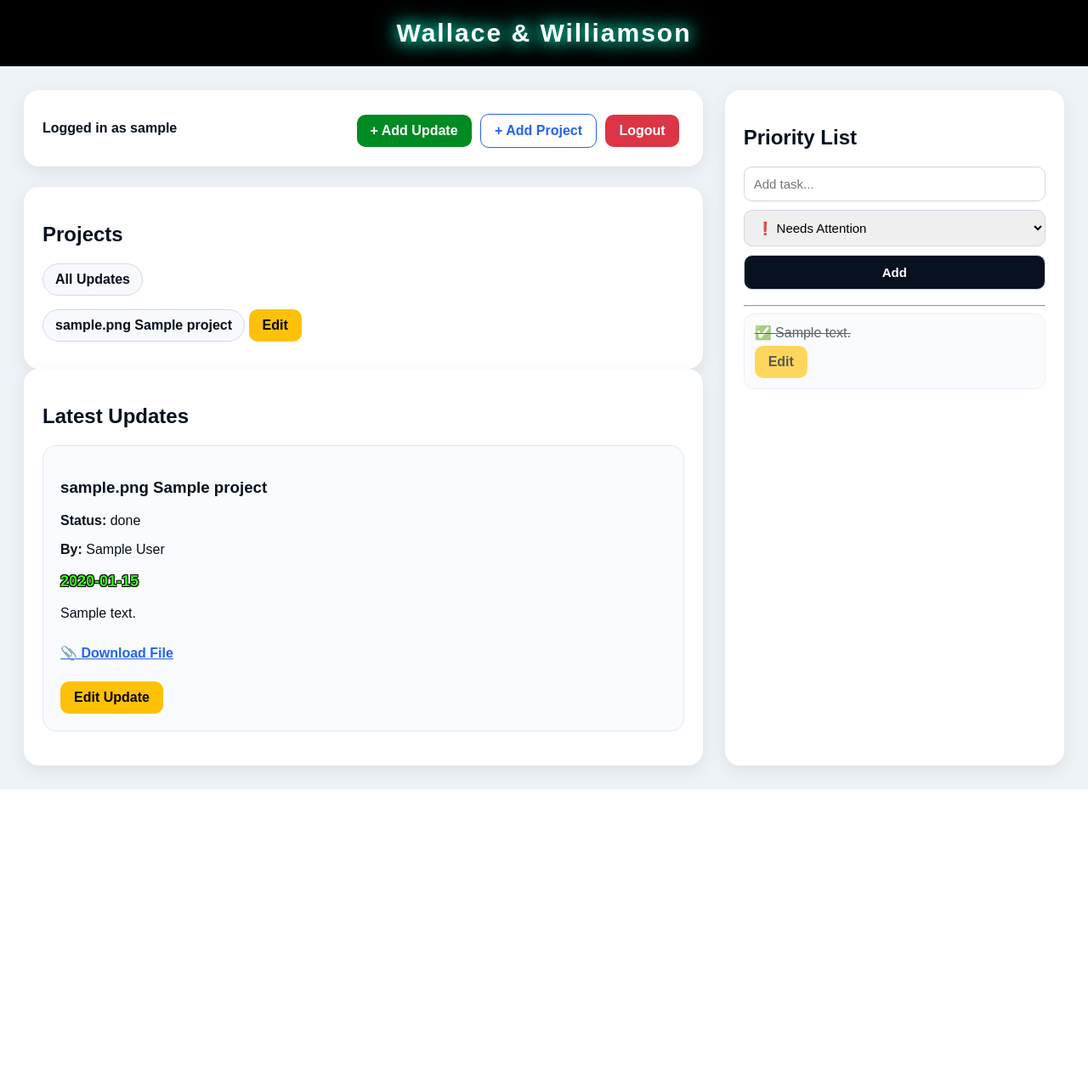
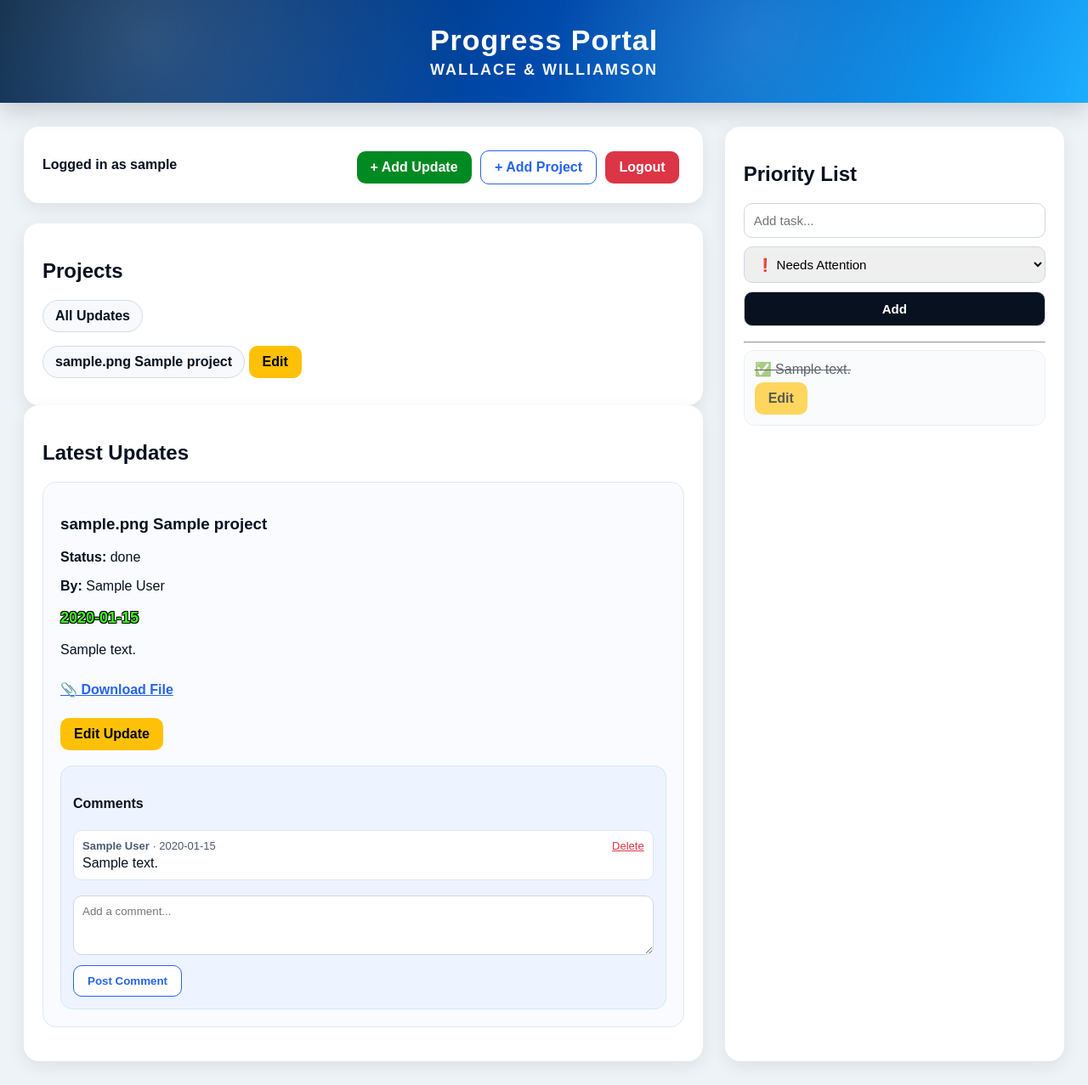
Before and after one commit to williamtpatrick52-creator/partner-progress-app, a Flask app: page /dashboard in a window 1280 px wide. Shown: the whole page at 85% size. Before the commit the page ends 929 px from the top, so only its background shows below. Run offline with Flask 3, Linux system fonts and the light colour scheme; the visitor is signed in with stand-in values (Sample User, id 1); tables that the repository leaves empty hold one stand-in row (values such as "Sample post").

Commit message:
add update comments and new banner

```diff
--- a/app.py
+++ b/app.py
@@ -52,6 +52,16 @@ class UpdateFile(db.Model):
     update_id = db.Column(db.Integer, nullable=False)
     file_url = db.Column(db.Text)
     file_type = db.Column(db.String(50))
+
+
+class UpdateComment(db.Model):
+    __tablename__ = "update_comments"
+
+    id = db.Column(db.Integer, primary_key=True)
+    update_id = db.Column(db.Integer, nullable=False)
+    author = db.Column(db.String(100))
+    comment = db.Column(db.Text, nullable=False)
+    created_at = db.Column(db.String(100))
 
 
 class Task(db.Model):
@@ -133,6 +143,7 @@ def dashboard():
     for update in updates:
         project = Project.query.get(update.project_id)
         files = UpdateFile.query.filter_by(update_id=update.id).all()
+        comments = UpdateComment.query.filter_by(update_id=update.id).order_by(UpdateComment.id.asc()).all()
 
         latest_updates.append({
             "id": update.id,
@@ -142,7 +153,8 @@ def dashboard():
             "author": update.author,
             "note": update.note,
             "created_at": update.created_at,
-            "files": files
+            "files": files,
+            "comments": comments
         })
 
     tasks = Task.query.all()
@@ -195,7 +207,7 @@ def edit_project(id):
     return render_template("edit_project.html", project=project)
 
 
-@app.route("/delete-project/<int:id>", methods=["POST", "GET"])
+@app.route("/delete-project/<int:id>", methods=["GET", "POST"])
 def delete_project(id):
     if not login_required():
         return redirect("/")
@@ -204,6 +216,7 @@ def delete_project(id):
 
     for update in updates:
         UpdateFile.query.filter_by(update_id=update.id).delete()
+        UpdateComment.query.filter_by(update_id=update.id).delete()
         db.session.delete(update)
 
     Project.query.filter_by(id=id).delete()
@@ -278,8 +291,41 @@ def delete_update(id):
         return redirect("/")
 
     UpdateFile.query.filter_by(update_id=id).delete()
+    UpdateComment.query.filter_by(update_id=id).delete()
     Update.query.filter_by(id=id).delete()
 
+    db.session.commit()
+
+    return redirect("/dashboard")
+
+
+@app.route("/add-comment/<int:update_id>", methods=["POST"])
+def add_comment(update_id):
+    if not login_required():
+        return redirect("/")
+
+    comment_text = request.form.get("comment", "").strip()
+
+    if comment_text:
+        comment = UpdateComment(
+            update_id=update_id,
+            author=session["username"],
+            comment=comment_text,
+            created_at=datetime.now().strftime("%Y-%m-%d %I:%M %p")
+        )
+
+        db.session.add(comment)
+        db.session.commit()
+
+    return redirect("/dashboard")
+
+
+@app.route("/delete-comment/<int:id>", methods=["GET", "POST"])
+def delete_comment(id):
+    if not login_required():
+        return redirect("/")
+
+    UpdateComment.query.filter_by(id=id).delete()
     db.session.commit()
 
     return redirect("/dashboard")
--- a/templates/dashboard.html
+++ b/templates/dashboard.html
@@ -1,35 +1,239 @@
 <!DOCTYPE html>
 <html>
 <head>
-    <title>Wallace & Williamson Dashboard</title>
+    <title>Wallace & Williamson Progress Portal</title>
     <style>
-        body { margin: 0; font-family: Arial, sans-serif; background: #eef3f8; color: #07111f; }
-        .banner { background: #000; color: #fff; padding: 22px; text-align: center; font-size: 30px; font-weight: bold; letter-spacing: 2px; animation: glow 2s infinite alternate; }
-        @keyframes glow { from { text-shadow: 0 0 5px #fff; } to { text-shadow: 0 0 18px #00ffcc, 0 0 30px #00ffcc; } }
-        .page { display: grid; grid-template-columns: 2fr 1fr; gap: 26px; padding: 28px; }
-        .top-card, .card, .sidebar { background: white; border-radius: 18px; padding: 22px; box-shadow: 0 6px 20px rgba(0,0,0,0.08); }
-        .top-card { display: flex; justify-content: space-between; align-items: center; margin-bottom: 24px; }
-        .btn { display: inline-block; padding: 10px 16px; border-radius: 10px; text-decoration: none; font-weight: bold; margin: 6px 6px 0 0; border: none; cursor: pointer; }
+        body {
+            margin: 0;
+            font-family: Arial, sans-serif;
+            background: #eef3f8;
+            color: #07111f;
+        }
+
+        .banner {
+            position: relative;
+            overflow: hidden;
+            background: linear-gradient(120deg, #001f3f, #004aad, #00a3ff);
+            color: #fff;
+            padding: 28px 24px;
+            text-align: center;
+            box-shadow: 0 8px 28px rgba(0,0,0,0.18);
+        }
+
+        .banner::before {
+            content: "";
+            position: absolute;
+            top: -50%;
+            left: -20%;
+            width: 140%;
+            height: 200%;
+            background:
+                radial-gradient(circle at 20% 50%, rgba(255,255,255,0.18), transparent 26%),
+                radial-gradient(circle at 60% 40%, rgba(255,255,255,0.12), transparent 22%),
+                radial-gradient(circle at 90% 60%, rgba(255,255,255,0.16), transparent 28%);
+            animation: waveMove 6s ease-in-out infinite alternate;
+        }
+
+        @keyframes waveMove {
+            from { transform: translateX(-4%) rotate(-2deg); }
+            to { transform: translateX(4%) rotate(2deg); }
+        }
+
+        .banner-content {
+            position: relative;
+            z-index: 2;
+        }
+
+        .portal-title {
+            font-size: 34px;
+            font-weight: 900;
+            letter-spacing: 1px;
+            margin-bottom: 5px;
+        }
+
+        .business-title {
+            font-size: 18px;
+            font-weight: bold;
+            opacity: 0.95;
+            letter-spacing: 2px;
+            text-transform: uppercase;
+        }
+
+        .page {
+            display: grid;
+            grid-template-columns: 2fr 1fr;
+            gap: 26px;
+            padding: 28px;
+        }
+
+        .top-card, .card, .sidebar {
+            background: white;
+            border-radius: 18px;
+            padding: 22px;
+            box-shadow: 0 6px 20px rgba(0,0,0,0.08);
+        }
+
+        .top-card {
+            display: flex;
+            justify-content: space-between;
+            align-items: center;
+            margin-bottom: 24px;
+        }
+
+        .btn {
+            display: inline-block;
+            padding: 10px 16px;
+            border-radius: 10px;
+            text-decoration: none;
+            font-weight: bold;
+            margin: 6px 6px 0 0;
+            border: none;
+            cursor: pointer;
+        }
+
         .btn-green { background: #008a22; color: white; }
         .btn-blue { border: 1px solid #2563eb; color: #2563eb; background: white; }
         .btn-red { background: #dc3545; color: white; }
         .btn-yellow { background: #ffc107; color: black; }
+        .btn-dark { background: #07111f; color: white; }
+
         .project-row { margin: 10px 0; }
-        .project-pill { display: inline-block; padding: 9px 14px; border-radius: 999px; background: #f7f9fc; border: 1px solid #d4dbe6; text-decoration: none; color: #07111f; font-weight: bold; }
-        .update-card { background: #f9fbff; border-radius: 16px; padding: 20px; margin-bottom: 18px; border: 1px solid #e1e7f0; }
-        .timestamp { color: #39ff14; text-shadow: -1px -1px 0 #000, 1px -1px 0 #000, -1px 1px 0 #000, 1px 1px 0 #000; font-weight: bold; font-size: 18px; }
-        .file-preview img, .file-preview video { max-width: 320px; width: 100%; border-radius: 12px; margin-top: 14px; display: block; }
-        .file-preview a { display: inline-block; margin-top: 12px; color: #2563eb; font-weight: bold; }
-        .task-form input, .task-form select, .task-form button { width: 100%; padding: 11px; margin-bottom: 10px; border-radius: 10px; border: 1px solid #cfd7e3; box-sizing: border-box; font-size: 15px; }
-        .task-form button { background: #07111f; color: white; font-weight: bold; cursor: pointer; }
-        .task-item { padding: 12px; background: #f7f9fc; border-radius: 12px; margin-bottom: 10px; border: 1px solid #e1e7f0; }
-        .done { text-decoration: line-through; opacity: 0.65; }
-        @media (max-width: 900px) { .page { grid-template-columns: 1fr; } .top-card { display: block; } }
+
+        .project-pill {
+            display: inline-block;
+            padding: 9px 14px;
+            border-radius: 999px;
+            background: #f7f9fc;
+            border: 1px solid #d4dbe6;
+            text-decoration: none;
+            color: #07111f;
+            font-weight: bold;
+        }
+
+        .update-card {
+            background: #f9fbff;
+            border-radius: 16px;
+            padding: 20px;
+            margin-bottom: 18px;
+            border: 1px solid #e1e7f0;
+        }
+
+        .timestamp {
+            color: #39ff14;
+            text-shadow:
+                -1px -1px 0 #000,
+                 1px -1px 0 #000,
+                -1px  1px 0 #000,
+                 1px  1px 0 #000;
+            font-weight: bold;
+            font-size: 18px;
+        }
+
+        .file-preview img,
+        .file-preview video {
+            max-width: 320px;
+            width: 100%;
+            border-radius: 12px;
+            margin-top: 14px;
+            display: block;
+        }
+
+        .file-preview a {
+            display: inline-block;
+            margin-top: 12px;
+            color: #2563eb;
+            font-weight: bold;
+        }
+
+        .comments {
+            margin-top: 18px;
+            padding: 14px;
+            background: #eef4ff;
+            border-radius: 14px;
+            border: 1px solid #d7e4fb;
+        }
+
+        .comment {
+            background: white;
+            border-radius: 10px;
+            padding: 10px;
+            margin-bottom: 10px;
+            border: 1px solid #dde6f2;
+        }
+
+        .comment-meta {
+            font-size: 13px;
+            color: #4b5b73;
+            margin-bottom: 4px;
+        }
+
+        .comment-form textarea {
+            width: 100%;
+            min-height: 70px;
+            padding: 10px;
+            border-radius: 10px;
+            border: 1px solid #cfd7e3;
+            box-sizing: border-box;
+            margin-top: 8px;
+            font-family: Arial, sans-serif;
+        }
+
+        .comment-form button {
+            margin-top: 8px;
+        }
+
+        .task-form input,
+        .task-form select,
+        .task-form button {
+            width: 100%;
+            padding: 11px;
+            margin-bottom: 10px;
+            border-radius: 10px;
+            border: 1px solid #cfd7e3;
+            box-sizing: border-box;
+            font-size: 15px;
+        }
+
+        .task-form button {
+            background: #07111f;
+            color: white;
+            font-weight: bold;
+            cursor: pointer;
+        }
+
+        .task-item {
+            padding: 12px;
+            background: #f7f9fc;
+            border-radius: 12px;
+            margin-bottom: 10px;
+            border: 1px solid #e1e7f0;
+        }
+
+        .done {
+            text-decoration: line-through;
+            opacity: 0.65;
+        }
+
+        @media (max-width: 900px) {
+            .page {
+                grid-template-columns: 1fr;
+            }
+
+            .top-card {
+                display: block;
+            }
+        }
     </style>
 </head>
+
 <body>
 
-<div class="banner">Wallace & Williamson</div>
+<div class="banner">
+    <div class="banner-content">
+        <div class="portal-title">Progress Portal</div>
+        <div class="business-title">Wallace &amp; Williamson</div>
+    </div>
+</div>
 
 <div class="page">
     <main>
@@ -84,6 +288,29 @@
 
                         <br>
                         <a class="btn btn-yellow" href="/edit-update/{{ update.id }}">Edit Update</a>
+
+                        <div class="comments">
+                            <h4>Comments</h4>
+
+                            {% if update.comments %}
+                                {% for comment in update.comments %}
+                                    <div class="comment">
+                                        <div class="comment-meta">
+                                            <strong>{{ comment.author }}</strong> · {{ comment.created_at }}
+                                            <a href="/delete-comment/{{ comment.id }}" style="float:right; color:#dc3545;">Delete</a>
+                                        </div>
+                                        <div>{{ comment.comment }}</div>
+                                    </div>
+                                {% endfor %}
+                            {% else %}
+                                <p>No comments yet.</p>
+                            {% endif %}
+
+                            <form class="comment-form" method="POST" action="/add-comment/{{ update.id }}">
+                                <textarea name="comment" placeholder="Add a comment..." required></textarea>
+                                <button class="btn btn-blue" type="submit">Post Comment</button>
+                            </form>
+                        </div>
                     </div>
                 {% endfor %}
             {% else %}
```
